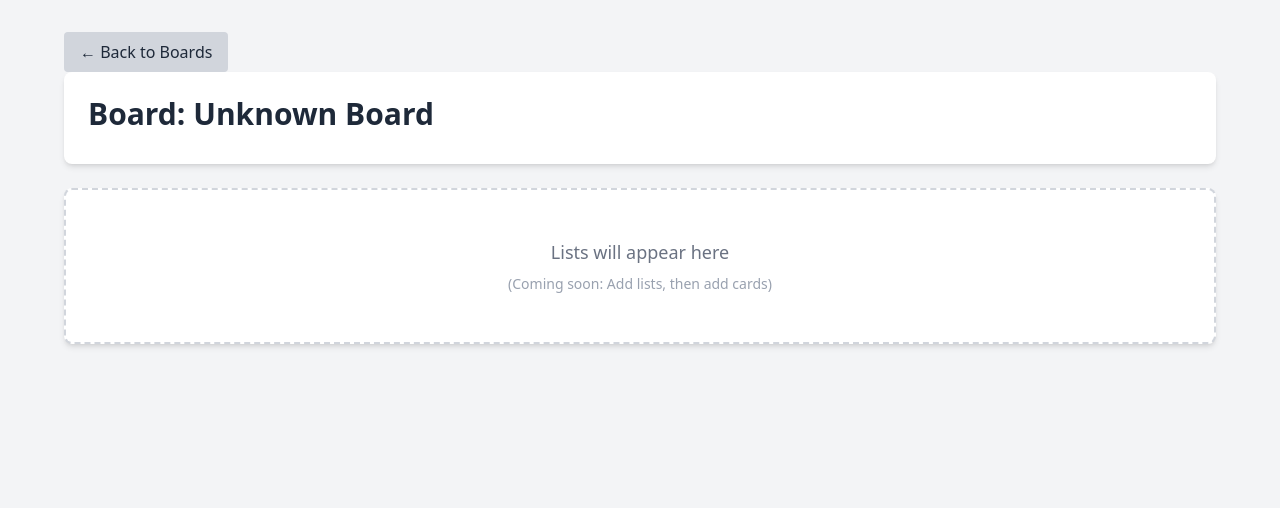
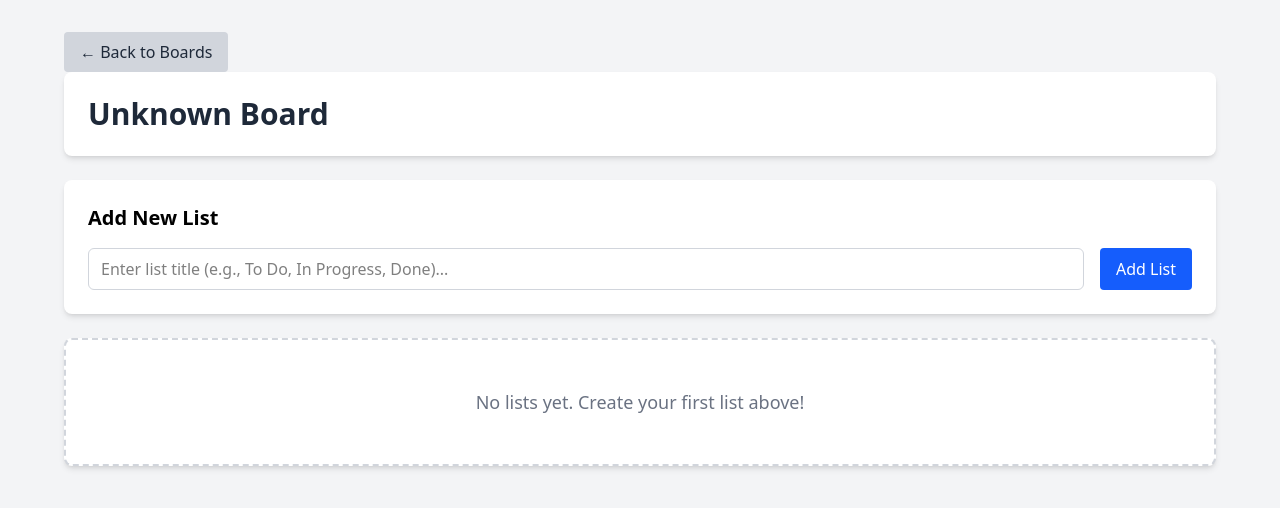
Before and after one commit to Sid059/trello-clone, a React (Vite) app: page /board/1 in a window 1280 px wide. Shown: the top 508 px of the page. Built offline with nearby package versions, Linux system fonts and the light colour scheme.

Commit message:
Added adding and deleting lists functionality

```diff
--- a/src/features/boards/boardsSlice.js
+++ b/src/features/boards/boardsSlice.js
@@ -47,5 +47,5 @@ const boardsSlice = createSlice({
     }
 });
 
-export const { addBoard, deleteBoard, updateBoardTitle, addListToBoard } = boardsSlice.actions;
+export const { addBoard, deleteBoard, updateBoardTitle, addListToBoard, removeListFromBoard } = boardsSlice.actions;
 export default boardsSlice.reducer;
--- a/src/features/lists/listsSlice.js
+++ b/src/features/lists/listsSlice.js
@@ -1,5 +1,5 @@
 import { createSlice } from '@reduxjs/toolkit';
-import { generateId } from '../../utils/generateId';
+//import { generateId } from '../../utils/generateId';
 
 const initialState = {
     byId: {},
@@ -11,8 +11,8 @@ const listsSlice = createSlice({
     initialState,
     reducers: {
         addList: (state, action) => {
-            const id = generateId();
-            const { title, boardId } = action.payload;
+            //const id = generateId();
+            const { id, title, boardId } = action.payload;
 
             const newList = {
                 id,
@@ -38,11 +38,20 @@ const listsSlice = createSlice({
             }
         },
 
+
+        // Adds card ID to list's cardIds array (for when we build cards)
+        addCardToList: (state, action) => {
+            const { listId, cardId } = action.payload;
+            if (state.byId[listId]) {
+                state.byId[listId].cardIds.push(cardId);
+            }
+        },
+
         reorderLists: (state, action) => {
         // Placeholder - will implement later
         }
     }
 });
 
-export const { addList, deleteList, updateListTitle, reorderLists } = listsSlice.actions;
+export const { addList, deleteList, updateListTitle, reorderLists, addCardToList } = listsSlice.actions;
 export default listsSlice.reducer;
--- a/src/pages/BoardPage.jsx
+++ b/src/pages/BoardPage.jsx
@@ -1,6 +1,13 @@
+import { useState } from 'react';
 import { useParams, useNavigate } from 'react-router-dom';
-import { useSelector } from 'react-redux';
+import { useSelector, useDispatch } from 'react-redux';
+
+import { addList, deleteList } from '../features/lists/listsSlice';
+import { addListToBoard, removeListFromBoard } from '../features/boards/boardsSlice';
+import { generateId } from '../utils/generateId';
+
 import Button from '../components/reusable/Button';
+import Input from '../components/reusable/Input';
 
 
 export default function BoardPage() {
@@ -10,40 +17,133 @@ export default function BoardPage() {
 
   const navigate = useNavigate();
 
+  const dispatch = useDispatch();
+
+  const board = useSelector(state => state.boards.byId[boardId]);
+
+  const lists = useSelector(state => state.lists);
+
+  const boardLists = board?.listIds?.map(listId => lists.byId[listId]) || [];
+
+  const [newListTitle, setNewListTitle] = useState('');
+
   const handleBack = () => {
     navigate('/');  // Go back to Dashboard
   };
+
+  const handleAddList = () => {
+    if(newListTitle.trim() === ''){
+      alert('Please enter a list title');
+      return;
+    }
+
+    //Generate a newListId
+    const newListId = generateId();
+
+    //Dispatch to listSlice
+    dispatch(addList({
+      id: newListId,
+      title: newListTitle,
+      boardId: boardId
+    }))
+
+    //Dispatch to boardSlice to add list to lisIds array
+    dispatch(addListToBoard({
+      boardId: boardId,
+      listId: newListId
+    }))
+
+    setNewListTitle('');
+  }
+
+  const handleDeleteList = (listId) => {
+    if(window.confirm('Are you sure you want to delete this list and all its cards?')){
+      dispatch(deleteList({ id: listId }));
+
+      dispatch(removeListFromBoard({
+        boardId: boardId,
+        listId: listId
+      }));
+    }
+  }
+
+  const handleKeyDown = ({key}) => {
+    if(key === 'Enter'){
+      handleAddList();
+    }
+  }
+
+  const handleOnChange = ({target}) => {
+    const { value } = target;
+    setNewListTitle(value);
+  }
 
   return (
     <div className="min-h-screen bg-gray-100 p-8">
         <div className="max-w-6xl mx-auto">
             {/* Back Button */}
-        <Button
-          variant="secondary"
-          onClick={handleBack}
-          className="mb-6"
-        >
+            <Button variant="secondary" onClick={handleBack} className="mb-6">
                 ← Back to Boards
             </Button>
 
-        {/* Board Title Section */}
+            {/* Board Title */}
             <div className="bg-white rounded-lg shadow-md p-6 mb-6">
                 <h1 className="text-3xl font-bold text-gray-800">
-            Board: {boardTitle}
+                    {board?.title || 'Unknown Board'}
                 </h1>
-          <p className="text-gray-500 mt-2">
+            </div>
+
+            {/* Add List Form */}
+            <div className="bg-white rounded-lg shadow-md p-6 mb-6">
+                <h2 className="text-xl font-semibold mb-4">Add New List</h2>
+                <div className="flex gap-4">
+                    <div className="flex-1">
+                        <Input
+                            value={newListTitle}
+                            onChange={handleOnChange}
+                            onKeyDown={handleKeyDown}
+                            placeholder="Enter list title (e.g., To Do, In Progress, Done)..."
+                        />
+                    </div>
+                    <Button variant="primary" onClick={handleAddList}>
+                        Add List
+                    </Button>
+                </div>
+            </div>
+
+            {/* Lists Grid (Columns) */}
+            {boardLists.length === 0 ? (
+                <div className="bg-white rounded-lg shadow-md p-12 text-center border-2 border-dashed border-gray-300">
+                    <p className="text-gray-500 text-lg">
+                        No lists yet. Create your first list above!
                     </p>
                 </div>
-
-        {/* Placeholder for Lists */}
-        <div className="bg-white rounded-lg shadow-md p-12 text-center border-2 border-dashed border-gray-300">
-          <p className="text-gray-500 text-lg">
-            Lists will appear here  {/*Coming soon: Add lists, then add cards*/}
+            ) : (
+                <div className="flex gap-6 overflow-x-auto pb-4">
+                    {boardLists.map((list) => (
+                        <div key={list.id} className="bg-gray-200 rounded-lg p-4 min-w-[280px]">
+                            <div className="flex justify-between items-start mb-3">
+                              <h3 className="font-semibold text-gray-800">
+                                  {list.title}
+                              </h3>
+                              <Button
+                                  variant="danger"
+                                  onClick={() => handleDeleteList(list.id)}
+                                  className="text-sm px-2 py-1"
+                              >
+                                  Delete
+                              </Button>
+                          </div>
+                          <p className="text-gray-500 text-sm">
+                              {list.cardIds?.length || 0} cards
                           </p>
-          <p className="text-gray-400 text-sm mt-2">
-            (Coming soon: Add lists, then add cards)    {/*Coming soon: Add lists, then add cards*/}
-          </p>
+                          <Button variant="secondary" className="mt-3 w-full">
+                              + Add Card
+                          </Button>
                         </div>
+                    ))}
+                </div>
+            )}
         </div>
     </div>
   );
```
Lines whose indentation alone changed are shown as unchanged.
